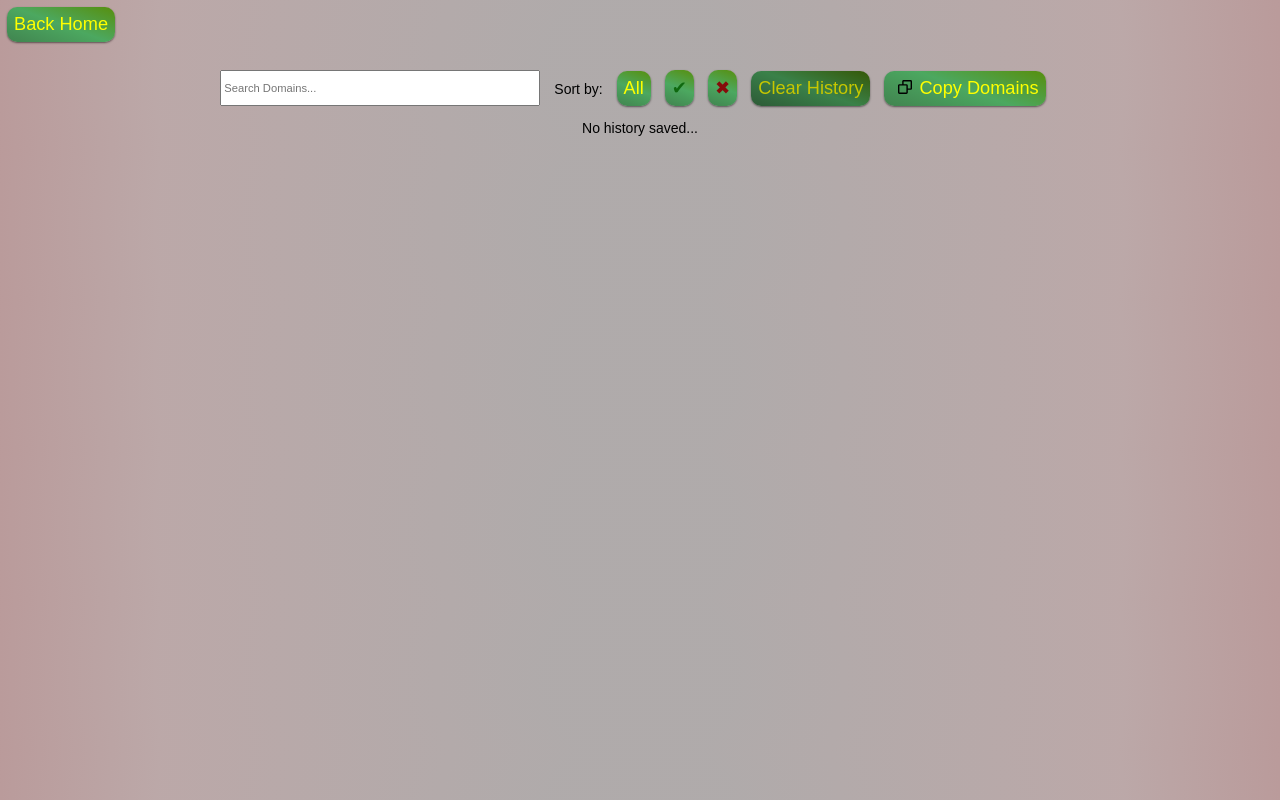
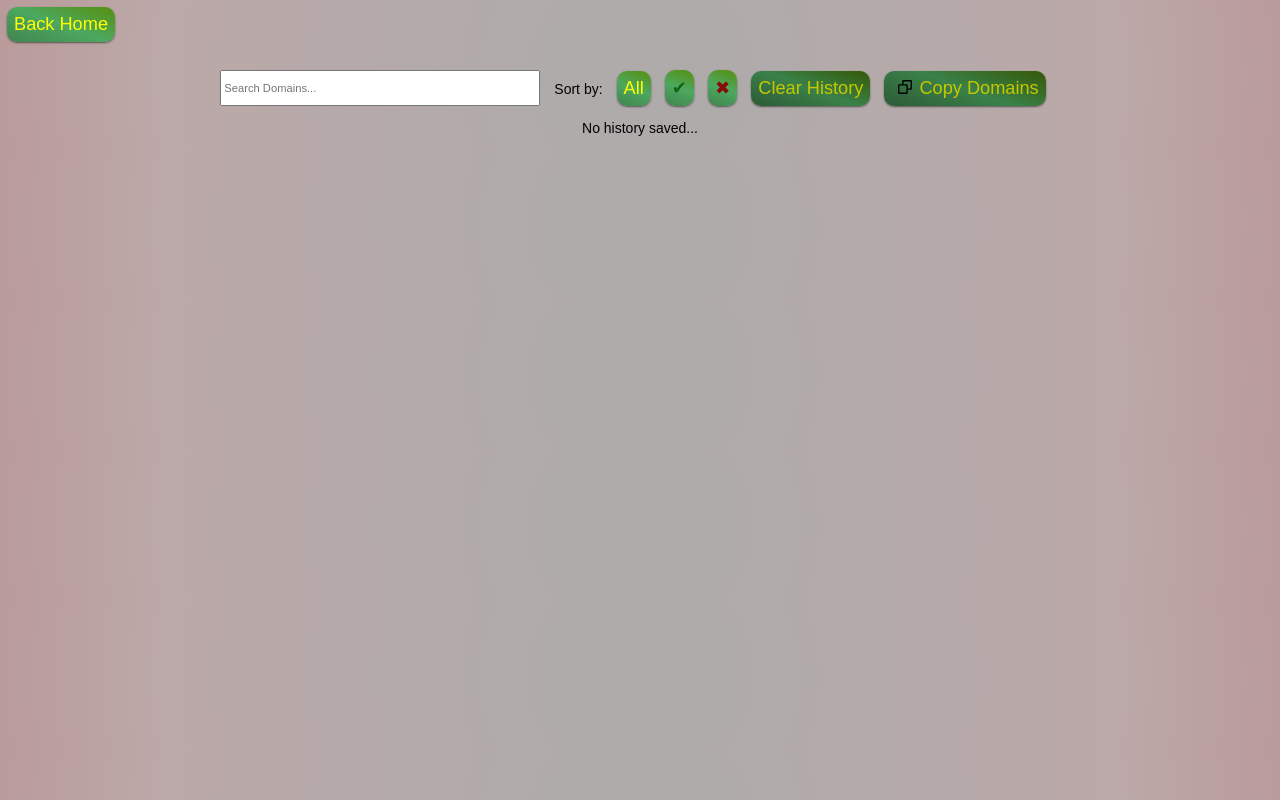
Before and after one commit to mendz/domain-availability-checker, a React (Create React App) app: page /history in a window 1280 px wide. Built offline with nearby package versions, Linux system fonts and the light colour scheme; a web font is replaced by a local one.

Commit message:
fixed copy all button is not disabled when no domains

```diff
--- a/src/components/UniqueButtons/ButtonCopy/ButtonCopy.js
+++ b/src/components/UniqueButtons/ButtonCopy/ButtonCopy.js
@@ -6,7 +6,7 @@ import copySvg from '../../../assets/icons/copy.svg';
 
 import classes from './ButtonCopy.module.css';
 
-const ButtonCopy = ({ children, copyText }) => {
+const ButtonCopy = ({ children, copyText, disabled }) => {
    let text = null;
    if (children) {
       text = <span className={classes.Text}>{children}</span>;
@@ -24,7 +24,11 @@ const ButtonCopy = ({ children, copyText }) => {
       }
    }
    return (
-      <Button className={classes.ButtonCopy} clicked={() => copy(copyText)}>
+      <Button
+         disabled={disabled}
+         className={classes.ButtonCopy}
+         clicked={() => copy(copyText)}
+         >
          <img src={copySvg} alt="Copy" />
          {text}
       </Button>
--- a/src/containers/HistoryDomains/HistoryDomains.js
+++ b/src/containers/HistoryDomains/HistoryDomains.js
@@ -126,6 +126,7 @@ class HistoryDomains extends Component {
                   <Confirmation clickedOK={this.resetStateHistory} clickedCancel={this.closeModal} />
                </Modal>
                <ButtonCopy
+                  disabled={this.state.historyDomains.length === 0}
                   copyText={this.state.filteredDomains.map(domain => domain.name).join('\n')}
                >Copy Domains</ButtonCopy>
             </div>
```
